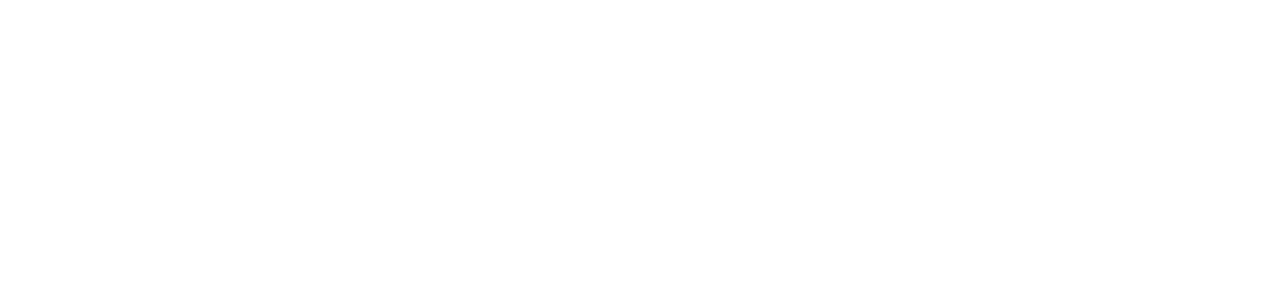
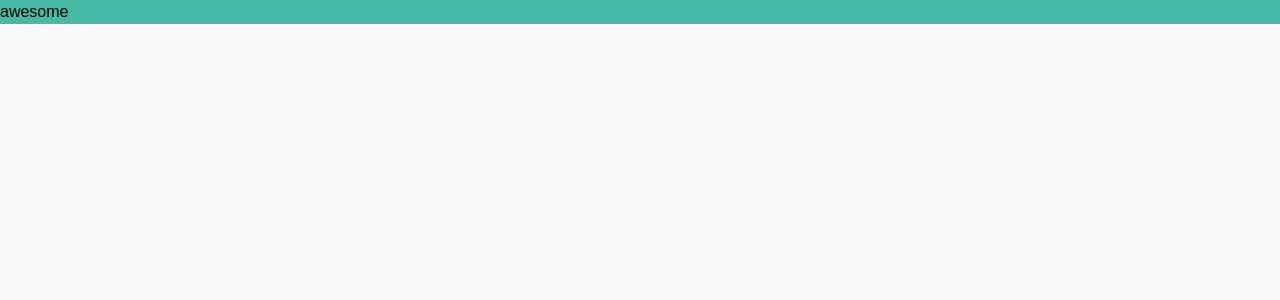
Before and after one commit to naimur-reza/diteck-frontend, a Next.js app: page / in a window 1280 px wide. Shown: the top 300 px of the page. Built offline with nearby package versions, Linux system fonts and the light colour scheme.

Commit message:
style: update page layout and modify global styles for improved theming

```diff
--- a/src/app/(withMainLayout)/page.tsx
+++ b/src/app/(withMainLayout)/page.tsx
@@ -1,5 +1,5 @@
 const page = () => {
-  return <div>{/* Component content */}</div>;
+  return <div className="bg-primary">awesome</div>;
 };
 
 export default page;
--- a/src/app/globals.css
+++ b/src/app/globals.css
@@ -1,6 +1,4 @@
-@import 'tailwindcss';
-
-
+@import "tailwindcss";
 
 /*
   The default border color has changed to `currentColor` in Tailwind CSS v4,
@@ -20,21 +18,19 @@
   }
 }
 
-:root {
-  --background: #ffffff;
-  --foreground: #ffffff;
-  --primary: #2563eb;
-  --color-background: var(--background);
-  --color-foreground: var(--foreground);
-  --bg-primary: var(--primary);
+@theme {
+  --color-background: #f9f9f9;
+  --color-primary: oklch(0.72 0.11 178);
 }
 
+/* classes for dark-mode */
+/*
 @media (prefers-color-scheme: dark) {
-  :root {
-    --background: #0a0a0a;
-    --foreground: #ededed;
+  @theme {
+    --color-background: #0a0a0a;
+    --color-primary: #ededed;
   }
-}
+} */
 
 body {
   color: var(--foreground);
```
